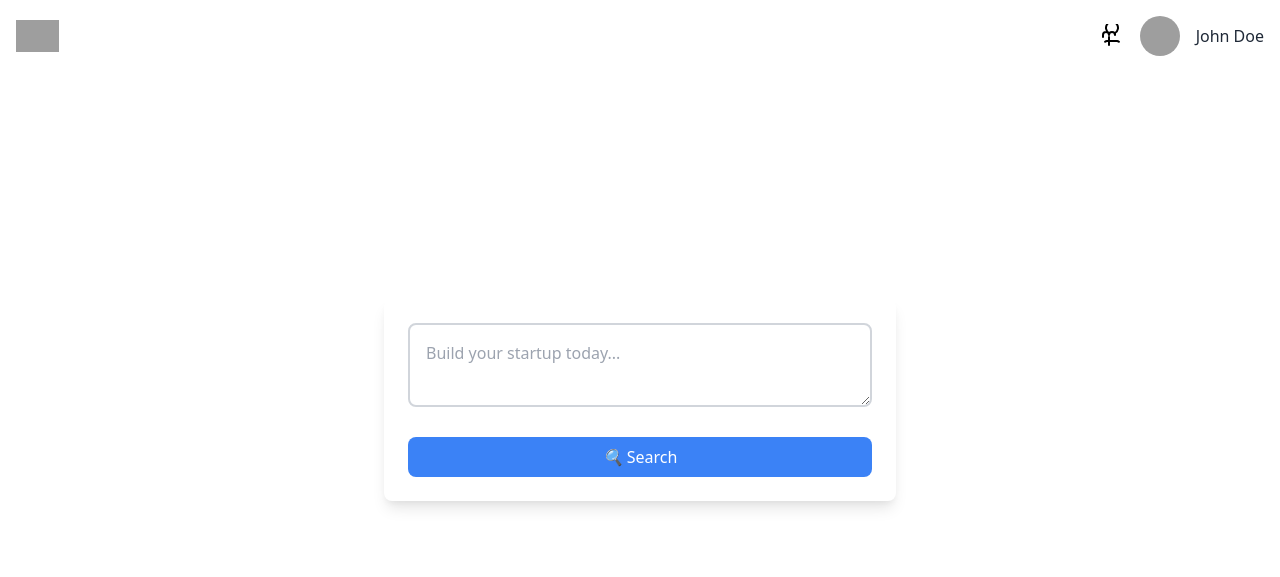
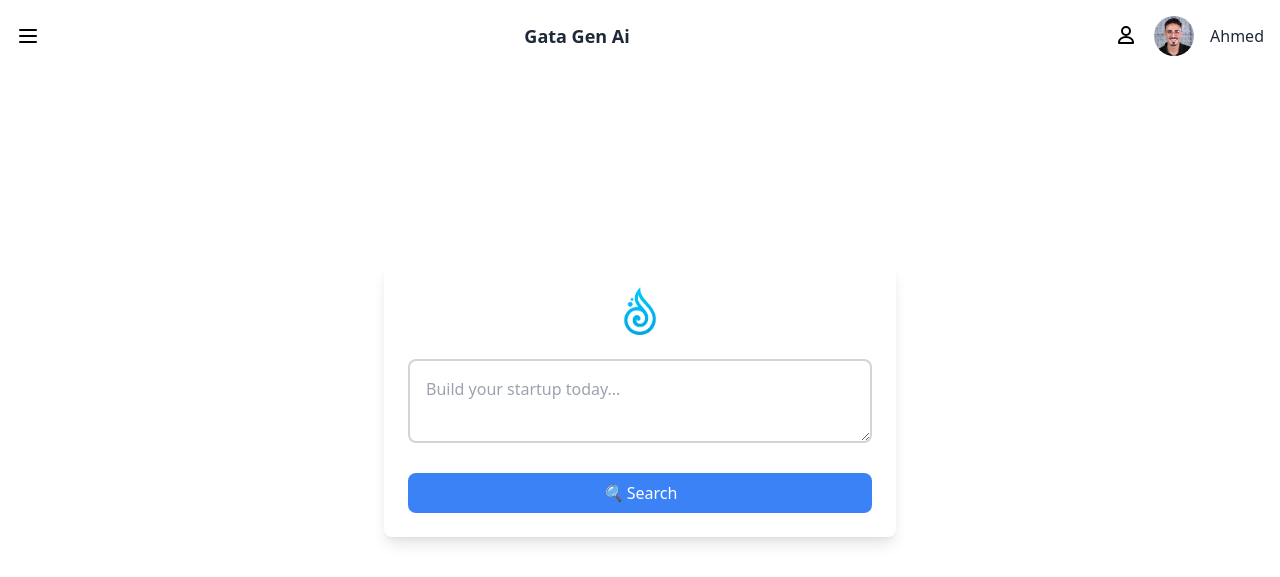
Before and after one commit to kyracnh/datagen, a Django app: page / in a window 1280 px wide. Shown: the top 577 px of the page. Run offline with Django 5.2, Linux system fonts and the light colour scheme; grey boxes are pictures that could not be loaded.

Commit message:
design 01

```diff
--- a/datagen/search/templates/search/search_page.html
+++ b/datagen/search/templates/search/search_page.html
@@ -5,7 +5,7 @@
 <head>
     <meta charset="UTF-8">
     <meta name="viewport" content="width=device-width, initial-scale=1.0">
-    <title>Data Gen ...</title>
+    <title>Data Gen</title>
     <link href="https://cdn.jsdelivr.net/npm/tailwindcss@2.2.19/dist/tailwind.min.css" rel="stylesheet">
     <style>
         body {
@@ -39,30 +39,81 @@
 </head>
 <body class="bg-white text-gray-800 font-sans">
 
+    <!-- Navbar -->
     <nav class="fixed top-0 left-0 right-0 bg-white p-4 flex justify-between items-center z-50">
-        <!-- Logo -->
-        <div class="flex-grow text-center">
-            <img src="{% static 'images/logo.png' %}" alt="Logo" class="h-8">
-        </div>
+        <button id="menu-btn" class="text-black font-medium hover:text-blue-500 transition">
+            <!-- Menu Icon -->
+            <svg xmlns="http://www.w3.org/2000/svg" class="h-6 w-6" fill="none" viewBox="0 0 24 24" stroke="currentColor">
+                <path stroke-linecap="round" stroke-linejoin="round" stroke-width="2" d="M4 6h16M4 12h16M4 18h16" />
+            </svg>
+        </button>
+        <h1 class="text-lg font-bold">Gata Gen Ai</h1>
 
         <!-- Right Section -->
         <div class="flex items-center space-x-4">
             <!-- Login Icon -->
             <button id="login-btn" class="text-black font-medium hover:text-blue-500 transition">
                 <svg xmlns="http://www.w3.org/2000/svg" class="h-6 w-6" fill="none" viewBox="0 0 24 24" stroke="currentColor">
-                    <path stroke-linecap="round" stroke-linejoin="round" stroke-width="2" d="M5.121 17.804A3 3 0 017 17h10a3 3 0 011.879.804M15 11a3 3 0 00-6 0m6 0V9a6 6 0 10-6 0v2a3 3 0 00-6 0v2m6 8v-4m0-4v4m0 4v-4" />
+                    <path stroke-linecap="round" stroke-linejoin="round" stroke-width="2" d="M12 11c2.21 0 4-1.79 4-4s-1.79-4-4-4-4 1.79-4 4 1.79 4 4 4zm0 2c-3.87 0-7 2.239-7 5v1h14v-1c0-2.761-3.13-5-7-5z" />
                 </svg>
             </button>
 
             <!-- Profile Section -->
-            <img src="{% static 'images/profile.jpg' %}" alt="Profile" class="w-10 h-10 rounded-full">
-            <span class="font-medium">John Doe</span>
+            <img src="{% static 'images/aanmazir.jpg' %}" alt="Profile" class="w-10 h-10 rounded-full">
+            <span class="font-medium">Ahmed</span>
         </div>
     </nav>
+
+    <!-- Sidebar -->
+    <div id="sidebar" class="fixed top-0 left-0 h-full w-64 bg-gray-800 text-white transform -translate-x-full transition-transform duration-300 z-40">
+        <div class="p-4 flex justify-between items-center bg-gray-900">
+            <h2 class="text-lg font-semibold">Menu</h2>
+            <button id="close-sidebar" class="text-gray-400 hover:text-white">
+                <!-- Close Icon -->
+                <svg xmlns="http://www.w3.org/2000/svg" class="h-6 w-6" fill="none" viewBox="0 0 24 24" stroke="currentColor">
+                    <path stroke-linecap="round" stroke-linejoin="round" stroke-width="2" d="M6 18L18 6M6 6l12 12" />
+                </svg>
+            </button>
+        </div>
+        <div class="p-4 space-y-4">
+            <div>
+                <h3 class="text-sm font-medium uppercase mb-2">Section 1</h3>
+                <ul class="space-y-2">
+                    <li><a href="#" class="block p-2 bg-gray-700 hover:bg-gray-600 rounded">Option 1</a></li>
+                    <li><a href="#" class="block p-2 bg-gray-700 hover:bg-gray-600 rounded">Option 2</a></li>
+                    <li><a href="#" class="block p-2 bg-gray-700 hover:bg-gray-600 rounded">Option 3</a></li>
+                </ul>
+            </div>
+            <div>
+                <h3 class="text-sm font-medium uppercase mb-2">Section 2</h3>
+                <ul class="space-y-2">
+                    <li><a href="#" class="block p-2 bg-gray-700 hover:bg-gray-600 rounded">Option 4</a></li>
+                    <li><a href="#" class="block p-2 bg-gray-700 hover:bg-gray-600 rounded">Option 5</a></li>
+                    <li><a href="#" class="block p-2 bg-gray-700 hover:bg-gray-600 rounded">Option 6</a></li>
+                </ul>
+            </div>
+            <div>
+                <h3 class="text-sm font-medium uppercase mb-2">Section 3</h3>
+                <ul class="space-y-2">
+                    <li><a href="#" class="block p-2 bg-gray-700 hover:bg-gray-600 rounded">Option 7</a></li>
+                    <li><a href="#" class="block p-2 bg-gray-700 hover:bg-gray-600 rounded">Option 8</a></li>
+                    <li><a href="#" class="block p-2 bg-gray-700 hover:bg-gray-600 rounded">Option 9</a></li>
+                </ul>
+            </div>
+        </div>
+    </div>
+
+    <!-- Overlay -->
+    <div id="overlay" class="fixed inset-0 bg-black bg-opacity-50 hidden z-30"></div>
 
     <!-- Main Content -->
 <div class="flex items-center justify-center min-h-screen">
     <div class="text-center p-6 bg-white rounded-lg shadow-lg w-full max-w-lg">
+        <!-- Logo at the Top -->
+        <div class="mb-6"> <!-- Added margin bottom to create space below the logo -->
+            <img src="./static/images/logo.png" alt="Logo" class="h-12 mx-auto">
+        </div>
+
         <form method="GET" action="{% url 'search_results' %}">
             {% csrf_token %}
             <textarea name="query" placeholder="Build your startup today..." required
@@ -75,15 +126,21 @@
     </div>
 </div>
 
+
     <!-- Login Popup -->
 <div id="login-popup" class="hidden fixed inset-0 bg-gray-800 bg-opacity-50 flex items-center justify-center z-50">
-        <div class="popup bg-white p-6 rounded-lg shadow-lg max-w-sm w-full">
+    <div class="popup bg-white p-6 rounded-lg shadow-lg max-w-sm w-full relative pt-16"> <!-- Added pt-16 for top padding -->
+        <!-- Logo -->
+        <div class="absolute top-4 left-1/2 transform -translate-x-1/2">
+            <img src="./static/images/logo.png" alt="Logo" class="h-12">
+        </div>
+
         <!-- Close Button -->
         <div class="flex justify-end">
             <button id="close-popup" class="text-gray-500 hover:text-gray-800">✖</button>
         </div>
 
-            <!-- Forms -->
+        <!-- Login Form -->
         <div id="login-form">
             <h2 class="text-xl font-medium mb-4">Login</h2>
             <form>
@@ -101,6 +158,7 @@
             </p>
         </div>
 
+        <!-- Signup Form -->
         <div id="signup-form" class="hidden">
             <h2 class="text-xl font-medium mb-4">Sign Up</h2>
             <form>
@@ -122,37 +180,37 @@
     </div>
 </div>
 
+
     <script>
-        const loginBtn = document.getElementById('login-btn');
-        const popup = document.getElementById('login-popup');
-        const closePopup = document.getElementById('close-popup');
-        const showSignup = document.getElementById('show-signup');
-        const showLogin = document.getElementById('show-login');
-        const loginForm = document.getElementById('login-form');
-        const signupForm = document.getElementById('signup-form');
-
-        // Show login popup
-        loginBtn.addEventListener('click', () => {
-            popup.classList.remove('hidden');
+        // Sidebar Toggle
+        document.getElementById("menu-btn").addEventListener("click", function() {
+            document.getElementById("sidebar").classList.toggle("-translate-x-full");
+            document.getElementById("overlay").classList.toggle("hidden");
         });
 
-        // Close popup
-        closePopup.addEventListener('click', () => {
-            popup.classList.add('hidden');
+        document.getElementById("close-sidebar").addEventListener("click", function() {
+            document.getElementById("sidebar").classList.add("-translate-x-full");
+            document.getElementById("overlay").classList.add("hidden");
         });
 
-        // Show signup form
-        showSignup.addEventListener('click', () => {
-            loginForm.classList.add('hidden');
-            signupForm.classList.remove('hidden');
+        // Login/Signup Popup Toggle
+        document.getElementById("login-btn").addEventListener("click", function() {
+            document.getElementById("login-popup").classList.remove("hidden");
         });
 
-        // Show login form
-        showLogin.addEventListener('click', () => {
-            signupForm.classList.add('hidden');
-            loginForm.classList.remove('hidden');
+        document.getElementById("close-popup").addEventListener("click", function() {
+            document.getElementById("login-popup").classList.add("hidden");
+        });
+
+        document.getElementById("show-signup").addEventListener("click", function() {
+            document.getElementById("login-form").classList.add("hidden");
+            document.getElementById("signup-form").classList.remove("hidden");
+        });
+
+        document.getElementById("show-login").addEventListener("click", function() {
+            document.getElementById("signup-form").classList.add("hidden");
+            document.getElementById("login-form").classList.remove("hidden");
         });
     </script>
-
 </body>
 </html>
```
Also changed, not shown: datagen/search/static/images/logo.png (added). Lines whose indentation alone changed are shown as unchanged.
